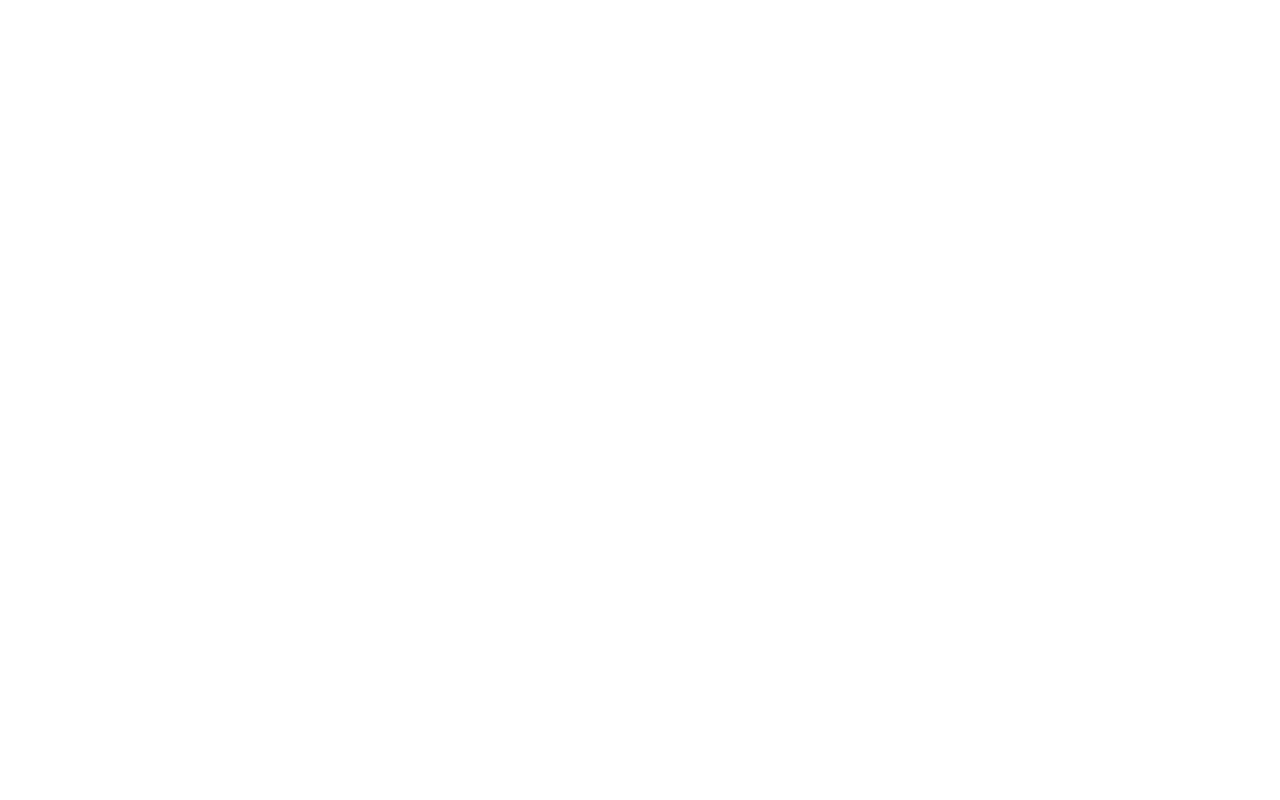
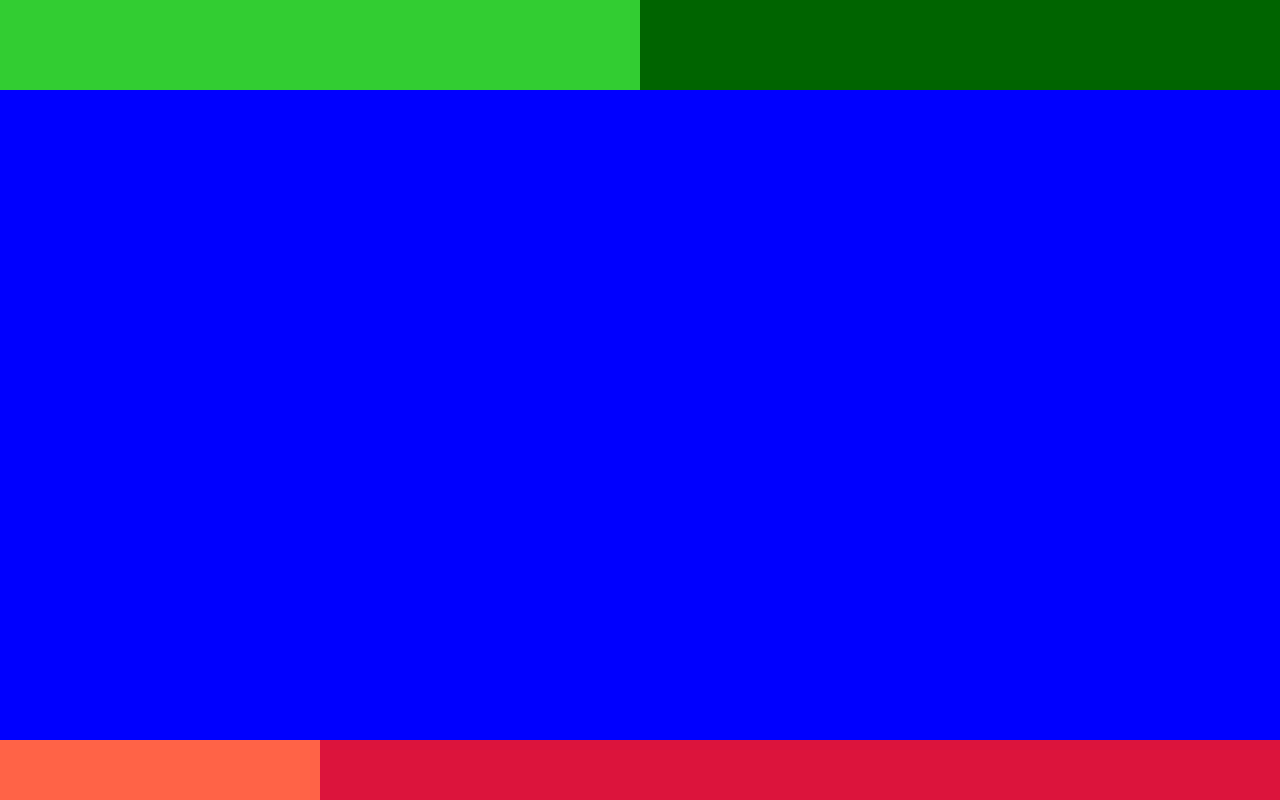
Before and after one commit to MemeWasTaken/js-campominato-grid, a plain HTML site: page index.html in a window 1280 px wide. Drawn offline with Linux system fonts and the light colour scheme.

Commit message:
starting layout

```diff
--- a/css/style.css
+++ b/css/style.css
@@ -3,3 +3,43 @@
     padding: 0;
     box-sizing: border-box;
 }
+
+body {
+    background-color: blue;
+    width: 100%;
+    height: 100vh;
+}
+
+#header {
+    background-color: crimson;
+    display: flex;
+    width: 100%;
+    height: 90px;
+}
+.logo-title {
+    background-color: limegreen;
+    width: 50%;
+    height: 100%;
+}
+.difficulty {
+    background-color: darkgreen;
+    width: 50%;
+    height: 100%;
+}
+
+#main {
+    width: 100%;
+    height: calc(100% - 90px - 60px);
+}
+
+#footer {
+    background-color: crimson;
+    display: flex;
+    width: 100%;
+    height: 60px;
+}
+.copyright {
+    background-color: tomato;
+    width: 25%;
+    height: 100%;
+}
--- a/index.html
+++ b/index.html
@@ -8,7 +8,22 @@
         <title>Griglia Campo Minato</title>
     </head>
     <body>
+        <header id="header">
+            <div class="logo-title">
 
+            </div>
+            <div class="difficulty">
+
+            </div>
+        </header>
+        <main id="main">
+
+        </main>
+        <footer id="footer">
+            <div class="copyright">
+
+            </div>
+        </footer>
         <script src="js/script.js"></script>
     </body>
 </html>
```
Also changed, not shown: img/logoCutted.png (added).
